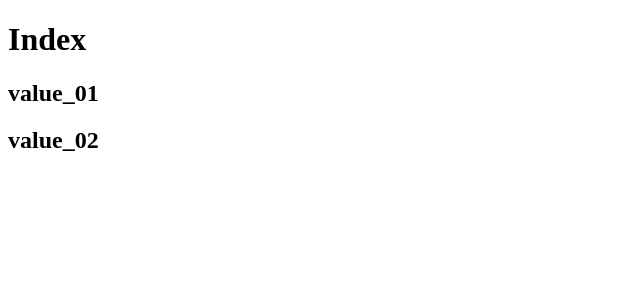
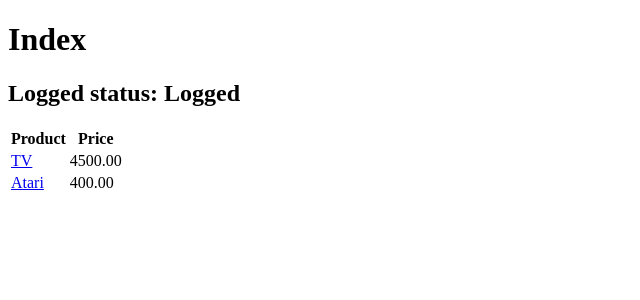
Before and after one commit to job-selection-process/fpf-tech-ficticious-store, a Django app: page / in a window 1280 px wide. Shown: the top 300 px of the page, without its empty margins (0-640 px from the left). Run offline with Django 3.2, Linux system fonts and the light colour scheme; data comes from the database, SQL or seed files in the repository; both versions use the stored data as it was after the commit.

Commit message:
[backend] -> (db.sqlite3, at /ficticious_store/; urls.py, views.py, templates/index.html, and templates/views.py, at ficticious_store/product/) -> until send data from database to templates, and open each product in its specific page

```diff
--- a/ficticious_store/product/templates/index.html
+++ b/ficticious_store/product/templates/index.html
@@ -6,7 +6,23 @@
 </head>
 <body>
 	<h1>Index</h1>
-	<h2>{{ keyword_01 }}</h2>
-	<h2>{{ keyword_02  }}</h2>
+	<h2>Logged status: {{ logged }}</h2>
+
+	<table>
+		<thead>
+			<tr>
+				<th>Product</th>
+				<th>Price</th>
+			</tr>
+		</thead>
+		<tbody>
+			{% for product in products %}
+				<tr>
+					<td><a href="{% url 'product' product.pk %}">{{ product.name }}</a></td>
+					<td> {{product.price}} </td>
+				</tr>
+			{% endfor %}
+		</tbody>
+	</table>
 </body>
 </html>
--- a/ficticious_store/product/urls.py
+++ b/ficticious_store/product/urls.py
@@ -1,8 +1,7 @@
 from django.urls import path
-
 from .views import index, product
 
 urlpatterns = [
-	path('', index),
-	path('product', product)
+	path('', index, name='index'),
+	path('produtc/<int:pk>', product, name='product'),
 ]
--- a/ficticious_store/product/views.py
+++ b/ficticious_store/product/views.py
@@ -1,14 +1,63 @@
 from django.shortcuts import render
+
+from .models import Product
 
 # Create your views here.
 
 def index(request):
 	"""Index View fot the virtual ficticious store"""
 
-	context = {'keyword_01': 'value_01', 'keyword_02': 'value_02'}
+	# print(request)
+
+	# print(f'method: {request.method}')
+
+	# print(f'headers: {request.headers}')
+
+	# print(f"User-Agent: {request.headers['User-Agent']}")
+
+	# print(f"User: {request.user}")
+
+	logged: str = None
+
+	if request.user == 'AnonymousUser':
+
+		print('User not Logged')
+
+		logged = 'Not Logged'
+
+	else:
+
+		print('User Logged')
+
+		logged = 'Logged'
+
+	# print(f"user.last_name: {request.user.last_name}")
+
+	# print(f"user.email {request.user.email}")
+
+	# print(f"user.is_staff (is part of the team - like superuser): {request.user.is_staff}")
+
+	# print(dir(request))
+
+	# print(dir(request.user))
+
+	products = Product.objects.all()
+
+	context = {
+		'logged': logged,
+		'products': products
+	}
 
 	return render(request, 'index.html', context)
 
-def product(request):
+def product(request, pk):
 
-	return render(request, 'product.html')
+	product_obj = Product.objects.get(pk=pk)
+
+	context = {
+
+		'product': product_obj
+
+	}
+
+	return render(request, 'product.html', context)
```
Also changed, not shown: ficticious_store/product/templates/product.html (+17 -1 lines), ficticious_store/db.sqlite3.
